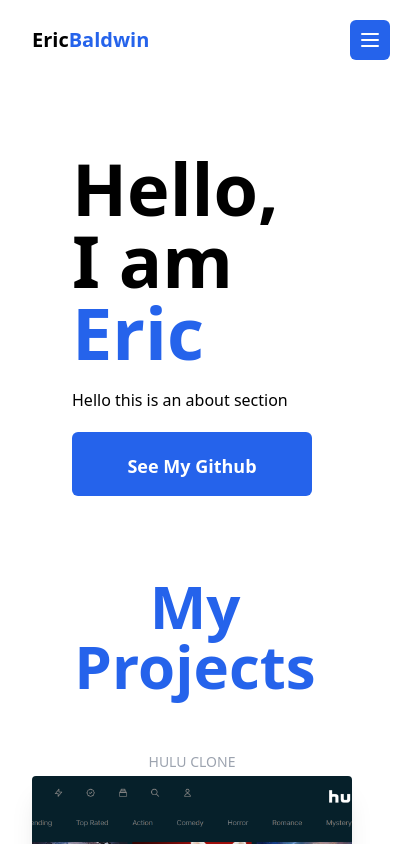
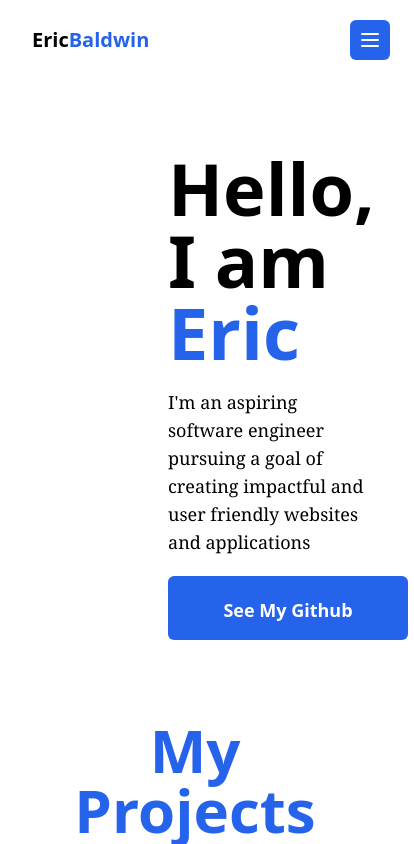
Before and after one commit to EricBaldwinn/Portfolio, a Next.js app in the folder portfolio-eb/: page / in a window 390 px wide. Shown: the top 844 px of the page, 414 px wide, since content can reach past the window. Built offline with nearby package versions, Linux system fonts and the light colour scheme.

Commit message:
Initial build complete

```diff
--- a/portfolio-eb/pages/homePage.js
+++ b/portfolio-eb/pages/homePage.js
@@ -5,14 +5,14 @@ export const HomePage = () => {
   return(
     <div name="home">
       <div className="flex justify-between text-center md:mx-20 md:pt-32 pt-28">
-        <div className="w-3/6 h-128 shadow-xl rounded-full relative px-10 hidden md:block">
+        <div className="w-5/6 h-128 shadow-xl rounded-full relative px-10 hidden md:block">
           <Image src={heroImage} alt="heroImage" layout="fill" objectFit="cover" className="rounded-full cursor-pointer hidden md:block"/>
         </div>
-        <div className="flex flex-col md:ml-20 mx-10 mt-10">
+        <div className="flex flex-col md:ml-20 mx-10 mt-10 left-24 relative">
           <h1 className="font-bold text-7xl text-left mb-5">
             Hello, I am <span className="text-blue-600"> Eric </span>
           </h1>
-          <p className="text-left">Hello this is an about section </p>
+          <p className="text-left w-5/6 text-lg font-serif">I'm an aspiring software engineer pursuing a goal of creating impactful and user friendly websites and applications </p>
           <a href="https://github.com/EricBaldwinn" target="_blank" className="font-semibold text-white md:mt-10 mt-5 pt-5 bg-blue-600 rounded-md w-60 h-16 text-lg hover:text-black">
             See My Github
           </a>
```
